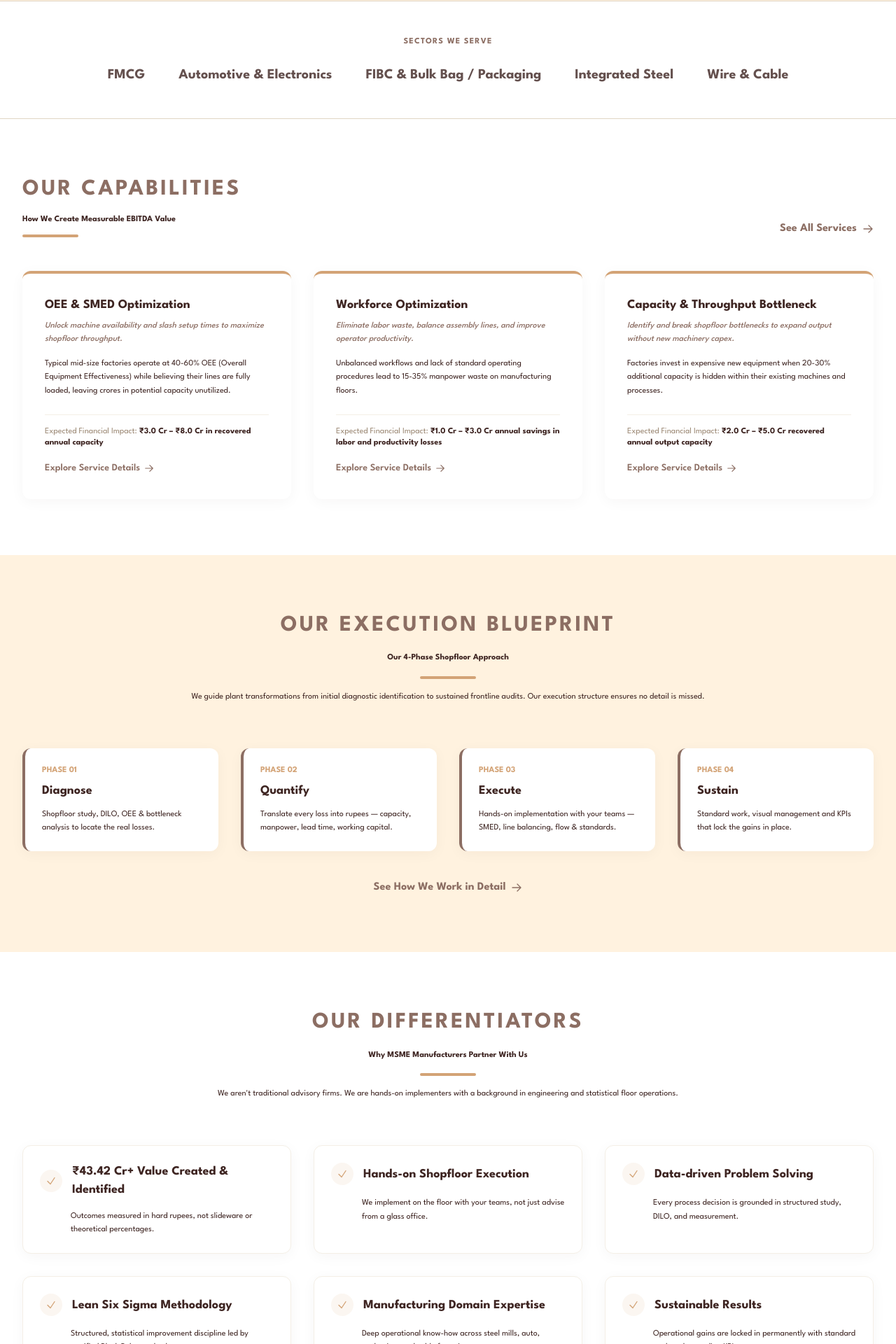
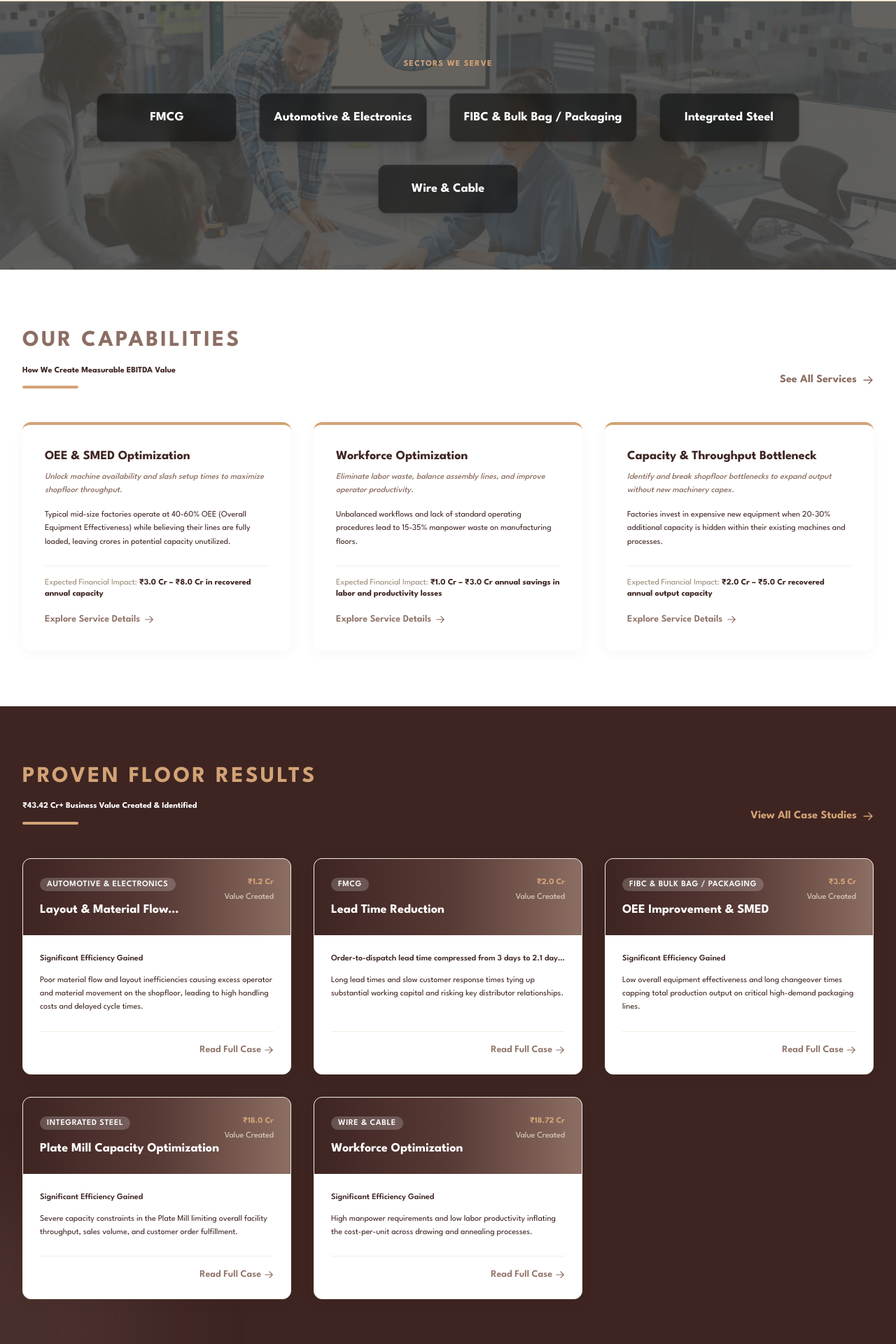
Before and after one commit to divyanshugautamlive/pl-consultants, a Next.js app: page / in a window 1280 px wide. Shown: the part 1299-3219 px from the top of the page at 70% size. Built offline with nearby package versions, Linux system fonts and the light colour scheme.

Commit message:
Style: Set active input border to gold, set paragraph size to 12px, add background image and overlay to Sectors We Serve section

```diff
--- a/src/app/globals.css
+++ b/src/app/globals.css
@@ -3,26 +3,33 @@
 
 @theme {
   /* Color Mappings: Warm Earthy Combo */
-  --color-navy: #3E2522;          /* Dark Espresso/Brown */
+  --color-navy: #3E2522;
+  /* Dark Espresso/Brown */
   --color-navy-light: #573935;
-  --color-navy-dark: #2C1715;     /* Darkest Chocolate/Espresso */
+  --color-navy-dark: #2C1715;
+  /* Darkest Chocolate/Espresso */
 
-  --color-steel: #3E2522;         /* Dark Espresso for body text */
+  --color-steel: #3E2522;
+  /* Dark Espresso for body text */
   --color-steel-light: #6E5552;
 
-  --color-gold: #D3A376;          /* Warm Beige/Tan */
+  --color-gold: #D3A376;
+  /* Warm Beige/Tan */
   --color-gold-dark: #B07E50;
   --color-gold-light: #E6C3A1;
 
-  --color-teal: #8C6E63;          /* Muted Rose/Taupe */
+  --color-teal: #8C6E63;
+  /* Muted Rose/Taupe */
   --color-teal-light: #A68A7F;
   --color-teal-dark: #6F5247;
 
   --color-slate: #3E2522;
   --color-slate-light: #573935;
 
-  --color-off-white: #FFF2DF;     /* Soft Off-White/Ivory - primary background */
-  --color-white: #ffffff;         /* Keep card background white for beautiful layering */
+  --color-off-white: #FFF2DF;
+  /* Soft Off-White/Ivory - primary background */
+  --color-white: #ffffff;
+  /* Keep card background white for beautiful layering */
 
   /* Cohesive Warm Earthy Grays */
   --color-gray-50: #FAF7F2;
@@ -43,40 +50,69 @@
 
 /* Global Font size and family overrides */
 body {
-  background-color: #FFF2DF !important; /* Soft Off-White/Ivory */
-  color: #3E2522 !important;            /* Dark Espresso/Brown */
+  background-color: #FFF2DF !important;
+  /* Soft Off-White/Ivory */
+  color: #3E2522 !important;
+  /* Dark Espresso/Brown */
   font-family: "League Spartan", sans-serif !important;
   overflow-x: hidden;
 }
 
 /* Force League Spartan for all elements */
-body, p, span, div, li, input, textarea, select, option, h1, h2, h3, h4, h5, h6, button, .btn, a, input[type="submit"], button[type="submit"] {
+body,
+p,
+span,
+div,
+li,
+input,
+textarea,
+select,
+option,
+h1,
+h2,
+h3,
+h4,
+h5,
+h6,
+button,
+.btn,
+a,
+input[type="submit"],
+button[type="submit"] {
   font-family: "League Spartan", sans-serif !important;
 }
 
 /* Typography Constraints */
-h1, .text-hero-main {
+h1,
+.text-hero-main {
   font-size: 50px !important;
   line-height: 1.2 !important;
 }
 
-h2, .text-section-main {
+h2,
+.text-section-main {
   font-size: 32px !important;
   line-height: 1.3 !important;
 }
 
-h3, h4, h5, h6, .text-card-main {
+h3,
+h4,
+h5,
+h6,
+.text-card-main {
   font-size: 18px !important;
   line-height: 1.4 !important;
 }
 
-p, .text-paragraph-main {
+p,
+.text-paragraph-main {
   font-size: 12px !important;
   line-height: 1.6 !important;
 }
 
 /* Ensure strong or subheadings within cards or widgets scale appropriately */
-.card-shadow h3, .card-shadow h4 {
+.card-shadow h3,
+.card-shadow h4 {
   font-size: 18px !important;
 }
 
@@ -98,8 +134,34 @@ p, .text-paragraph-main {
   color: #8C6E63 !important;
 }
 
-.text-gold, .text-gold-dark {
+.text-gold,
+.text-gold-dark {
   color: #D3A376 !important;
+}
+
+/* Input focus and border color styles */
+input, textarea, select {
+  border-width: 1px !important;
+  border-color: rgba(62, 37, 34, 0.25) !important;
+  transition: all 0.2s ease-in-out !important;
+}
+
+input:focus, textarea:focus, select:focus {
+  border-color: #D3A376 !important; /* Gold active border */
+  box-shadow: 0 0 0 3px rgba(211, 163, 118, 0.25) !important;
+  outline: none !important;
+}
+
+/* For inputs inside dark panels/cards (like the contact form) */
+.bg-navy input, .bg-navy textarea, .bg-navy select {
+  border-color: rgba(255, 255, 255, 0.25) !important;
+  background-color: rgba(0, 0, 0, 0.25) !important;
+  color: #ffffff !important;
+}
+
+.bg-navy input:focus, .bg-navy textarea:focus, .bg-navy select:focus {
+  border-color: #D3A376 !important;
+  box-shadow: 0 0 0 3px rgba(211, 163, 118, 0.4) !important;
 }
 
 /* Micro-interaction and smooth scroll utilities */
--- a/src/app/page.js
+++ b/src/app/page.js
@@ -163,14 +163,25 @@ export default function Home() {
       </section>
 
       {/* SECTORS WE SERVE */}
-      <section className="py-12 bg-white border-y border-gray-200">
-        <div className="max-w-7xl mx-auto px-4 sm:px-6 lg:px-8">
-          <p className="text-center text-xs font-bold text-teal uppercase tracking-widest mb-6">Sectors We Serve</p>
-          <div className="flex flex-wrap justify-center items-center gap-6 sm:gap-12">
+      <section className="relative py-20 overflow-hidden text-center flex items-center justify-center border-y border-gray-200">
+        {/* Background Image Layer with Opacity 0.4 */}
+        <div
+          className="absolute inset-0 bg-cover bg-center z-0 opacity-40"
+          style={{ backgroundImage: `url('/images/new-imag.jpg')` }}
+        />
+        {/* Black color opacity overlay layer */}
+        <div className="absolute inset-0 bg-black/60 z-10" />
+
+        {/* Content Container */}
+        <div className="max-w-7xl mx-auto px-4 sm:px-6 lg:px-8 relative z-20 w-full flex flex-col items-center justify-center">
+          <p className="text-xs font-bold text-gold uppercase tracking-widest mb-8 text-center w-full">Sectors We Serve</p>
+          <div className="flex flex-col md:flex-row flex-wrap justify-center items-center gap-6 md:gap-8 w-full">
             {sectors.map((sector, i) => (
-              <span key={i} className="text-navy font-serif font-bold text-lg sm:text-xl opacity-80 hover:opacity-100 transition-opacity">
-                {sector}
-              </span>
+              <div key={i} className="flex flex-col items-center justify-center p-5 bg-black/50 border border-white/10 rounded-xl backdrop-blur-sm min-w-[200px] text-center shadow-lg transform hover:-translate-y-1 transition-all duration-300">
+                <span className="text-white font-serif font-bold text-base sm:text-lg text-center">
+                  {sector}
+                </span>
+              </div>
             ))}
           </div>
         </div>
@@ -214,6 +225,38 @@ export default function Home() {
                     Explore Service Details <Icons.ArrowRight className="w-3.5 h-3.5 ml-1.5" />
                   </Link>
                 </div>
+              </div>
+            ))}
+          </div>
+        </div>
+      </section>
+
+      {/* 6. CASE STUDIES / RESULTS */}
+      <section className="py-20 bg-navy text-white relative overflow-hidden">
+        {/* Teal spotlight */}
+        <div className="absolute -bottom-40 -left-40 w-96 h-96 rounded-full bg-teal/15 blur-3xl" />
+
+        <div className="max-w-7xl mx-auto px-4 sm:px-6 lg:px-8 relative z-10">
+          <div className="flex flex-col md:flex-row justify-between items-start md:items-end mb-12">
+            <div className="space-y-3">
+              <h2 className="text-xs font-bold text-gold uppercase tracking-widest">Proven Floor Results</h2>
+              <p className="text-3xl sm:text-4xl font-serif font-bold text-white">
+                ₹43.42 Cr+ Business Value Created & Identified
+              </p>
+              <div className="h-1 w-20 bg-gold rounded"></div>
+            </div>
+            <Link
+              href="/case-studies"
+              className="text-gold hover:text-gold-light font-bold inline-flex items-center mt-4 md:mt-0 group"
+            >
+              View All Case Studies <Icons.ArrowRight className="w-4 h-4 ml-2 group-hover:translate-x-1 transition-transform" />
+            </Link>
+          </div>
+
+          <div className="grid grid-cols-1 md:grid-cols-2 lg:grid-cols-3 gap-8">
+            {featuredCases.map((study) => (
+              <div key={study.id} className="text-steel">
+                <CaseStudyCard study={study} />
               </div>
             ))}
           </div>
@@ -304,38 +347,6 @@ export default function Home() {
         </div>
       </section>
 
-      {/* 6. CASE STUDIES / RESULTS */}
-      <section className="py-20 bg-navy text-white relative overflow-hidden">
-        {/* Teal spotlight */}
-        <div className="absolute -bottom-40 -left-40 w-96 h-96 rounded-full bg-teal/15 blur-3xl" />
-
-        <div className="max-w-7xl mx-auto px-4 sm:px-6 lg:px-8 relative z-10">
-          <div className="flex flex-col md:flex-row justify-between items-start md:items-end mb-12">
-            <div className="space-y-3">
-              <h2 className="text-xs font-bold text-gold uppercase tracking-widest">Proven Floor Results</h2>
-              <p className="text-3xl sm:text-4xl font-serif font-bold text-white">
-                ₹43.42 Cr+ Business Value Created & Identified
-              </p>
-              <div className="h-1 w-20 bg-gold rounded"></div>
-            </div>
-            <Link
-              href="/case-studies"
-              className="text-gold hover:text-gold-light font-bold inline-flex items-center mt-4 md:mt-0 group"
-            >
-              View All Case Studies <Icons.ArrowRight className="w-4 h-4 ml-2 group-hover:translate-x-1 transition-transform" />
-            </Link>
-          </div>
-
-          <div className="grid grid-cols-1 md:grid-cols-2 lg:grid-cols-3 gap-8">
-            {featuredCases.map((study) => (
-              <div key={study.id} className="text-steel">
-                <CaseStudyCard study={study} />
-              </div>
-            ))}
-          </div>
-        </div>
-      </section>
-
       {/* 7. CTA / CONTACT FORM LEAD CAPTURE */}
       <section id="assessment-form" className="py-20 bg-off-white">
         <div className="max-w-7xl mx-auto px-4 sm:px-6 lg:px-8">
```
Also changed, not shown: public/images/new-imag.jpg (added), src/app/images/new-imag.jpg (added).
